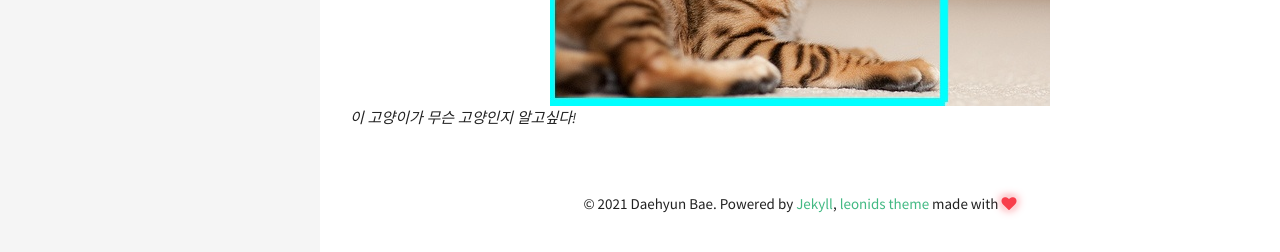
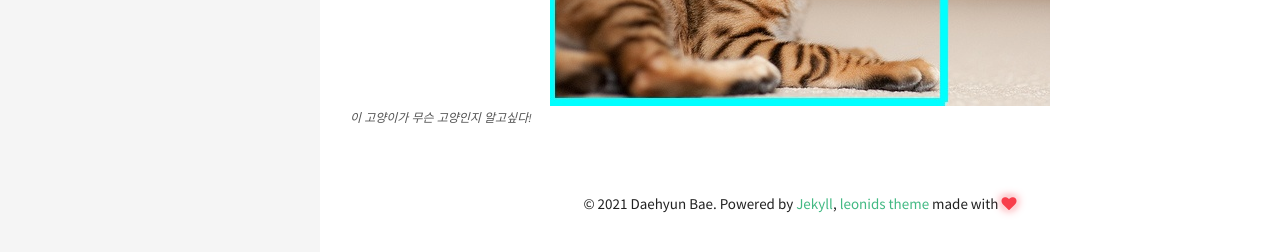
Before and after one commit to Daehyun-Bae/Daehyun-Bae.github.io, a Jekyll site: the page built from _posts/2019-05-15-Tensorflow-Object-Detection-API-사용법-(2).md, in a window 1280 px wide. Shown: the part 1275-1527 px from the top of the page. Built offline with Jekyll 4.4.1, drawn with Linux system fonts in a browser that asks for light colours; our own code applies the rules of GitHub Pages for plain Markdown files.

Commit message:
image caption test

```diff
--- a/_posts/2019-05-15-Tensorflow-Object-Detection-API-사용법-(2).md
+++ b/_posts/2019-05-15-Tensorflow-Object-Detection-API-사용법-(2).md
@@ -39,4 +39,5 @@ MSCOCO 데이터셋이 워낙 많은 클래스를 갖고 있기 때문에 웬만
 
 이 때 사용자가 원하는 데이터셋에 맞게 추가 학습을 진행하는 것이 fine-tuning이다.
 
-![intro-image](https://daehyun-bae.github.io\img\post\210311-tf-obj-det-api-2\intro.jpg)*이 고양이가 무슨 고양인지 알고싶다!*
+![intro-image](https://daehyun-bae.github.io\img\post\210311-tf-obj-det-api-2\intro.jpg)
+*이 고양이가 무슨 고양인지 알고싶다!*
--- a/_sass/pages/_post.scss
+++ b/_sass/pages/_post.scss
@@ -106,6 +106,11 @@ a.read-more {
     display: inline-block;
     width: 1em;
     margin-left: -1em;
+  }
+  img + em{
+    display: block;
+    font-size: 0.8em;
+    color: #525252;
   }
 }
 
```
